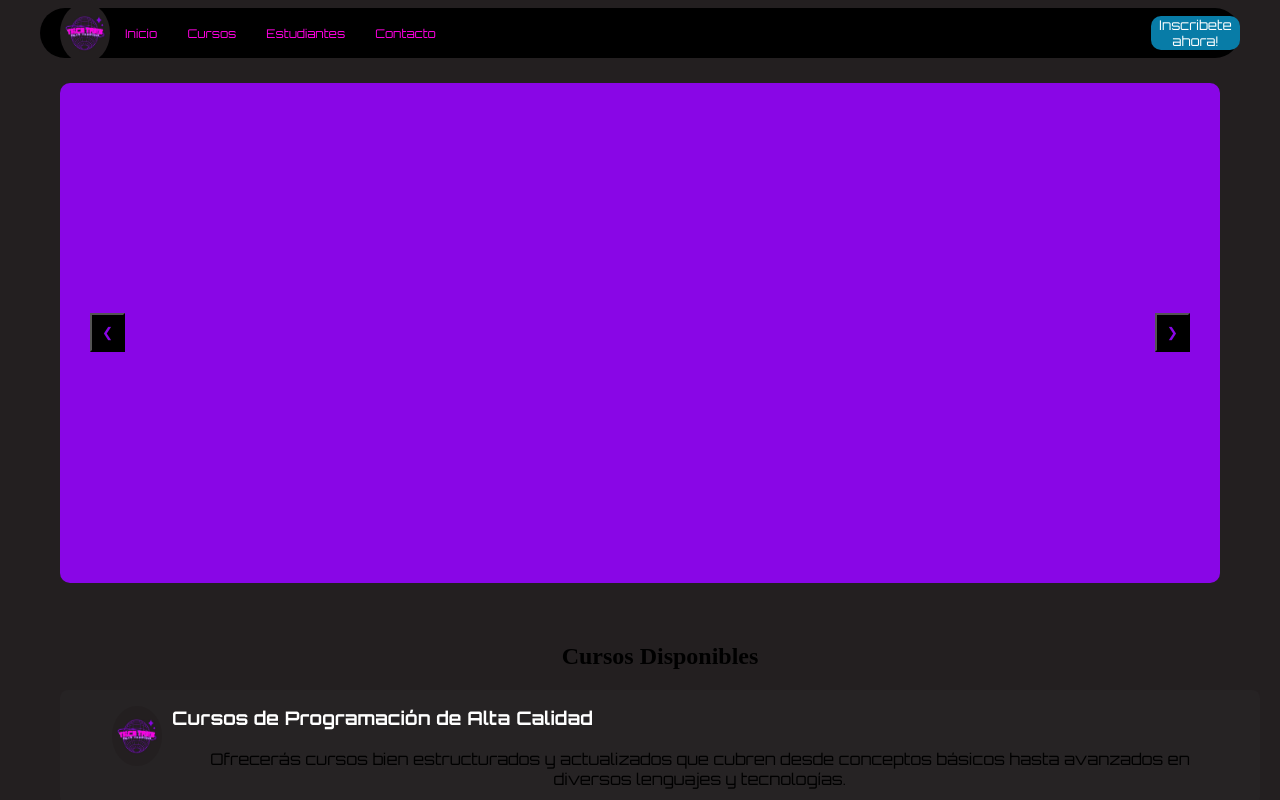
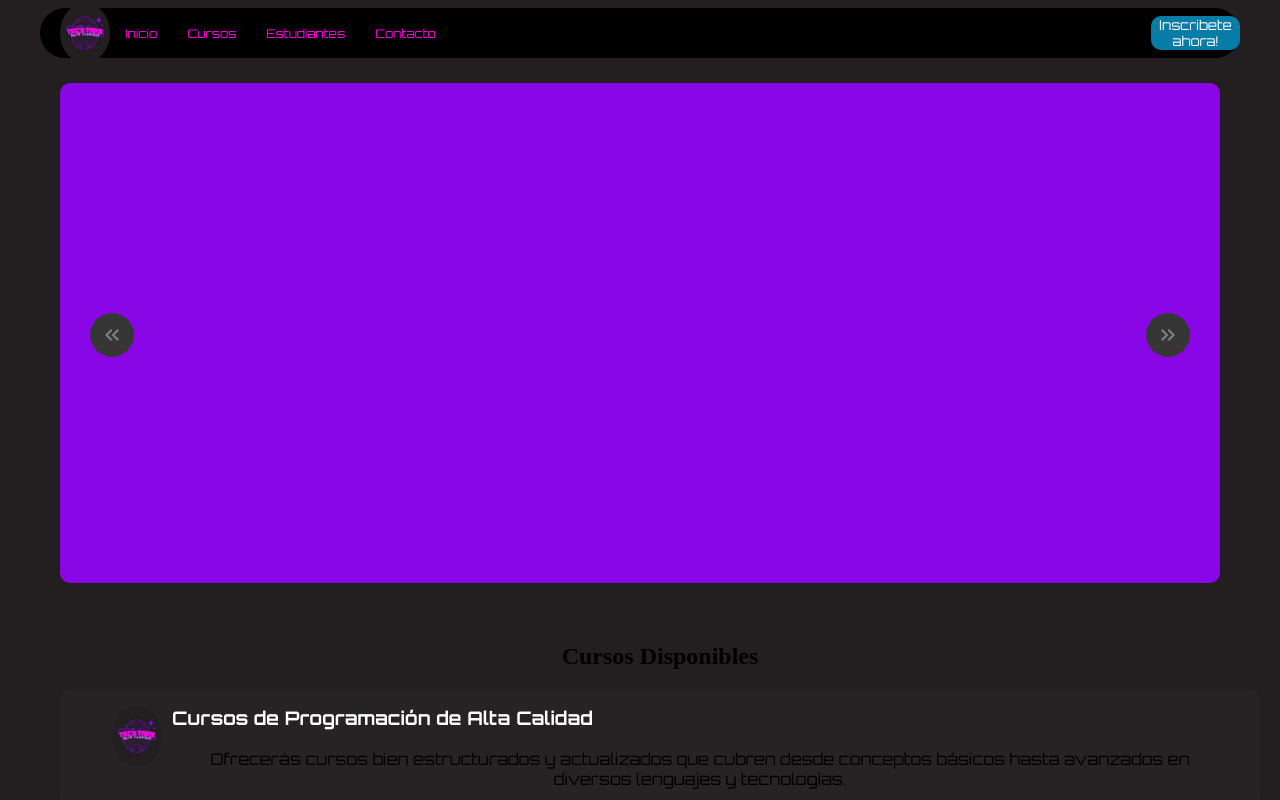
Before and after one commit to agustinibar/tech-treck, a React (Vite) app: page / in a window 1280 px wide. Shown: the top 800 px of the page. Built offline with nearby package versions, Linux system fonts and the light colour scheme.

Commit message:
some css

```diff
--- a/src/Scenes/Banner/Banner.jsx
+++ b/src/Scenes/Banner/Banner.jsx
@@ -3,10 +3,8 @@ import styles from './banner.module.css';
 import  Testimonials  from '../Banner/Testimonials/Testimonials';
 import  CallToAction  from '../Banner/CTA/CallToAction';
 import  Info  from '../Banner/Info/Info';
-import ArrowForwardIcon from '@mui/icons-material/ArrowForward';
-import ArrowBackIcon from '@mui/icons-material/ArrowBack';
-import ArrowUpwardIcon from '@mui/icons-material/ArrowUpward';
-import ArrowDownwardIcon from '@mui/icons-material/ArrowDownward';
+import KeyboardDoubleArrowLeftIcon from '@mui/icons-material/KeyboardDoubleArrowLeft';
+import KeyboardDoubleArrowRightIcon from '@mui/icons-material/KeyboardDoubleArrowRight';
 
 const Banner = () => {
     const [currentSlide, setCurrentSlide] = useState(0);
@@ -25,8 +23,10 @@ const Banner = () => {
       <div className={styles.slideContainer}>
         {slides[currentSlide]}
       </div>
-      <button onClick={nextSlide} className={styles.navButtonN}>&#10095;</button>
-      <button onClick={prevSlide} className={styles.navButtonP}>&#10094;</button>
+      <KeyboardDoubleArrowRightIcon onClick={prevSlide} className={styles.navButtonN}/>
+      <KeyboardDoubleArrowLeftIcon onClick={nextSlide} className={styles.navButtonP} />
+
+
     </div>
   )
 }
--- a/src/Scenes/Banner/CTA/CallToAction.jsx
+++ b/src/Scenes/Banner/CTA/CallToAction.jsx
@@ -10,10 +10,10 @@ const CallToAction = () => {
     <div className={styles.slide}>
       <h2>Contactanos a traves de cualquiera de nuestras redes sociales</h2>
       <div className={styles.socialMedia}>
-        <InstagramIcon fontSize='large'/>
-        <TwitterIcon fontSize='large'/>
-        <WhatsAppIcon fontSize='large'/>
-        <EmailIcon fontSize='large'/>
+        <InstagramIcon fontSize='large' cursor='pointer'/>
+        <TwitterIcon fontSize='large' cursor='pointer'/>
+        <WhatsAppIcon fontSize='large' cursor='pointer'/>
+        <EmailIcon fontSize='large' cursor='pointer'/>
       </div>
 
       <button>Deja tu comentario</button>
--- a/src/Scenes/Banner/CTA/calltoaction.module.css
+++ b/src/Scenes/Banner/CTA/calltoaction.module.css
@@ -5,14 +5,15 @@
   display: flex;
   align-items: center;
   justify-content: center;
-  background-color: #087CA7;
   box-sizing: border-box;
   font-family: "Orbitron", sans-serif;
   font-optical-sizing: auto;
   font-style: normal;
-  font-size: 12px;
+  font-size: 24px;
   color: white;
   flex-direction: column;
+  background: url(../../../assets/background.jpg);
+  background-size: 100%;
   button {
     background: black;
     cursor: pointer;
@@ -32,5 +33,4 @@
   display: flex;
   flex-direction: row;
   gap: 70px;
-  margin-top: 10%;
 }
--- a/src/Scenes/Banner/banner.module.css
+++ b/src/Scenes/Banner/banner.module.css
@@ -5,22 +5,24 @@
     position: relative;
   }
   .navButtonP {
-    background-color: black;
+    background-color: rgb(54, 54, 54);
     padding: 10px;
-    color:  #8906E6;
+    color:grey;
     cursor: pointer;
     position: absolute;
     top: 250px;
     left: 50px;
+    border-radius: 50%;
   }
   .navButtonN {
-    background-color: black;
-    color: #8906E6;
+    background-color: rgb(54, 54, 54);
+    color:grey;
     padding: 10px;
     cursor: pointer;
     position: absolute;
     top: 250px;
     right: 50px;
+    border-radius: 50%;
   }
 
   .slideContainer {
```
